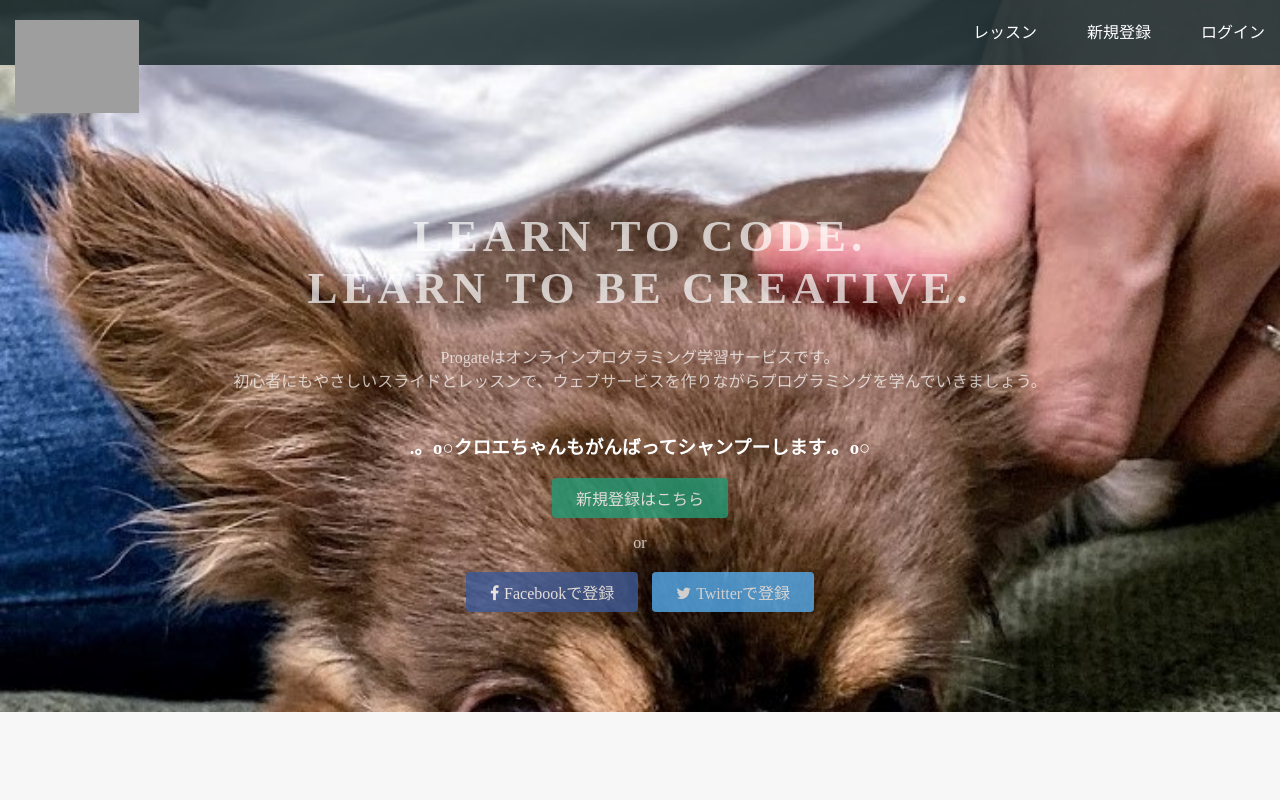
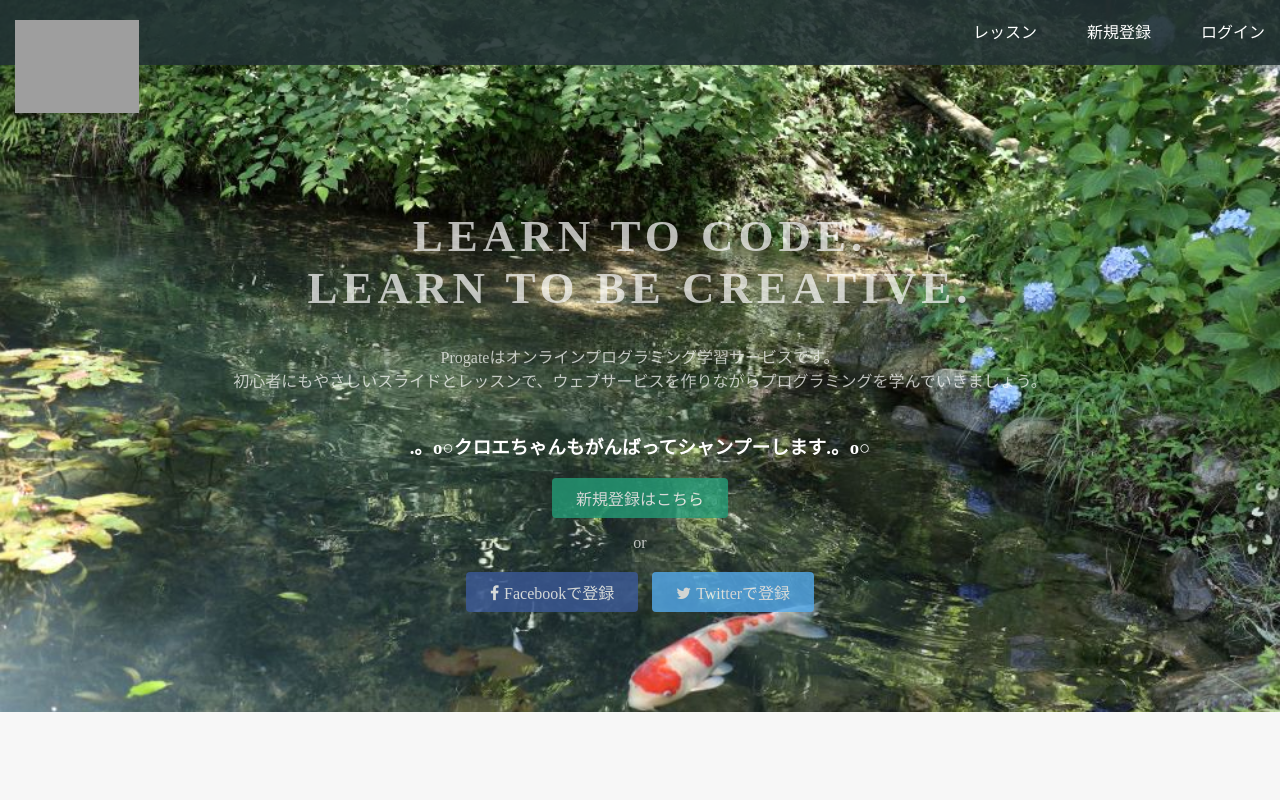
Before and after one commit to nami7733/nami7733.github.io, a plain HTML site: page index.html in a window 1280 px wide. Shown: the top 800 px of the page. Drawn offline with Linux system fonts and the light colour scheme; grey boxes are pictures that could not be loaded.

Commit message:
Update stylesheet.css

```diff
--- a/stylesheet.css
+++ b/stylesheet.css
@@ -19,7 +19,7 @@ a {
 
 .top-wrapper {
   padding: 180px 0 100px 0;
-  background-image: url(クロエ.jpg);
+  background-image: url(鯉の池1000px.JPG);
   background-size: cover;
   color: white;
   text-align: center;
```
